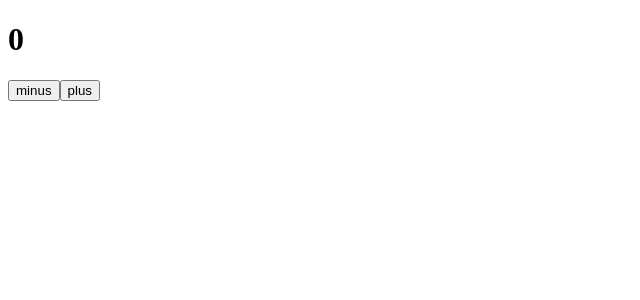
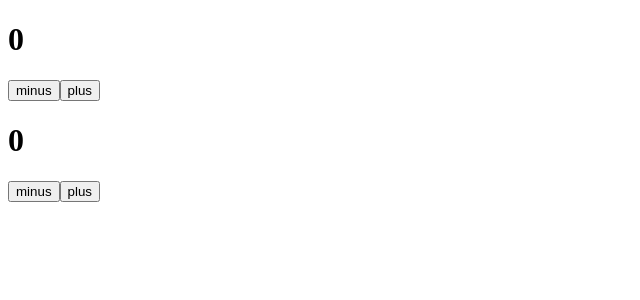
Before and after one commit to yyyaku/posts-project, a React (Create React App) app: page / in a window 1280 px wide. Shown: the top 300 px of the page, without its empty margins (0-640 px from the left). Built offline with nearby package versions, Linux system fonts and the light colour scheme.

Commit message:
feat(task-3): создает классовый компонент

```diff
--- a/src/App.js
+++ b/src/App.js
@@ -1,10 +1,12 @@
 import React from "react";
 import Counter from "./components/Counter";
+import ClassCounter from "./components/ClassCounter";
 
 function App() {
   return (
     <div className="App">
       <Counter></Counter>
+      <ClassCounter></ClassCounter>
     </div>
   );
 }
--- /dev/null
+++ b/src/components/ClassCounter.jsx
@@ -0,0 +1,34 @@
+import { render } from "@testing-library/react";
+import React from "react";
+
+class ClassCounter extends React.Component {
+
+    constructor(props)  {
+        super(props);
+        this.state = {
+            count: 0
+        }
+        this.minus = this.minus.bind(this)
+        this.plus = this.plus.bind(this)
+    }
+
+    minus() {
+        this.setState({count: this.state.count - 1})
+    }
+
+    plus() {
+        this.setState({count: this.state.count + 1})
+    }
+
+    render() {
+        return (
+            <div>
+                <h1>{this.state.count}</h1>
+                <button onClick={this.minus}>minus</button>
+                <button onClick={this.plus}>plus</button>
+            </div>
+        )
+    }
+}
+
+export default ClassCounter;
```
